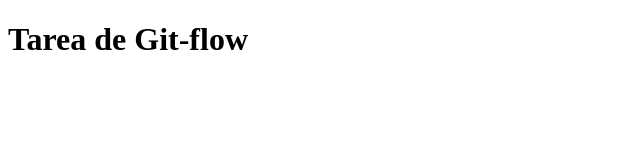
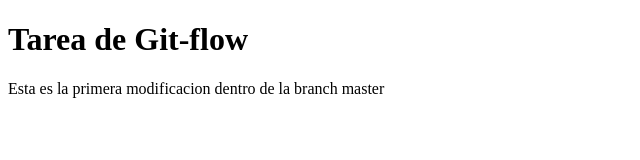
Before and after one commit to DanielVillasana-v418/aweb.u1.t1.22, a plain HTML site: page cero.html in a window 1280 px wide. Shown: the whole page, without its empty margins (0-640 px from the left). Drawn offline with Linux system fonts and the light colour scheme.

Commit message:
Se realizo la primera modificacion en la rama master

```diff
--- a/cero.html
+++ b/cero.html
@@ -8,5 +8,6 @@
 </head>
 <body>
     <h1>Tarea de Git-flow</h1>
+    <p>Esta es la primera modificacion dentro de la branch master</p>
 </body>
 </html>
```
